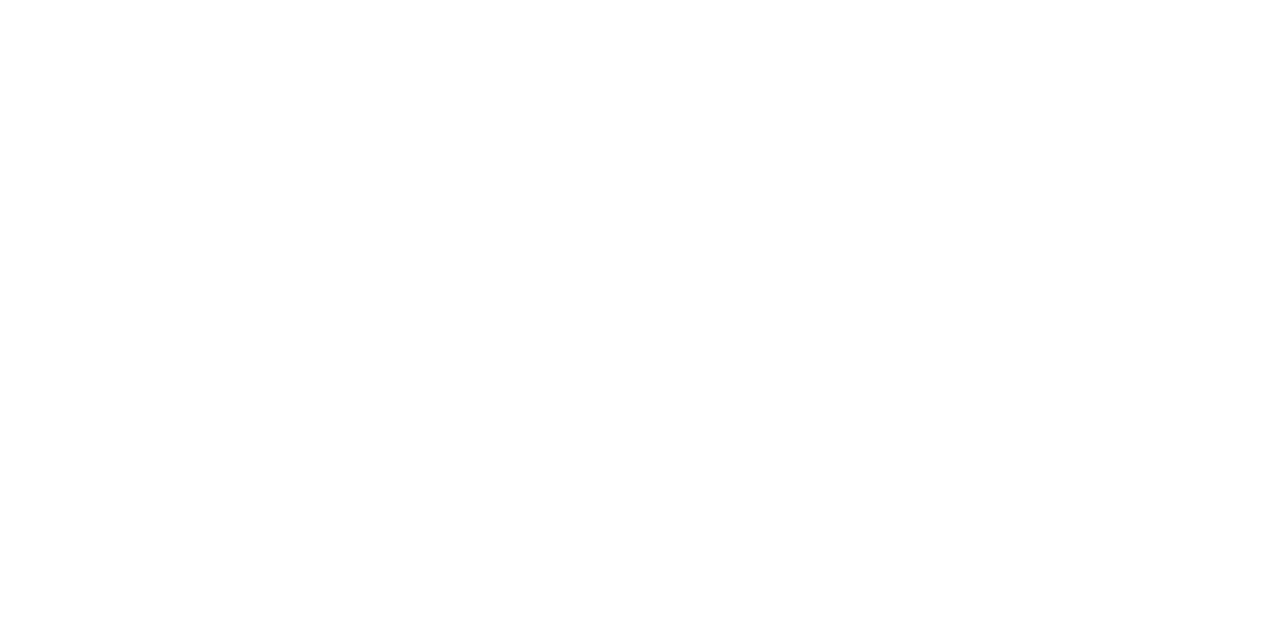
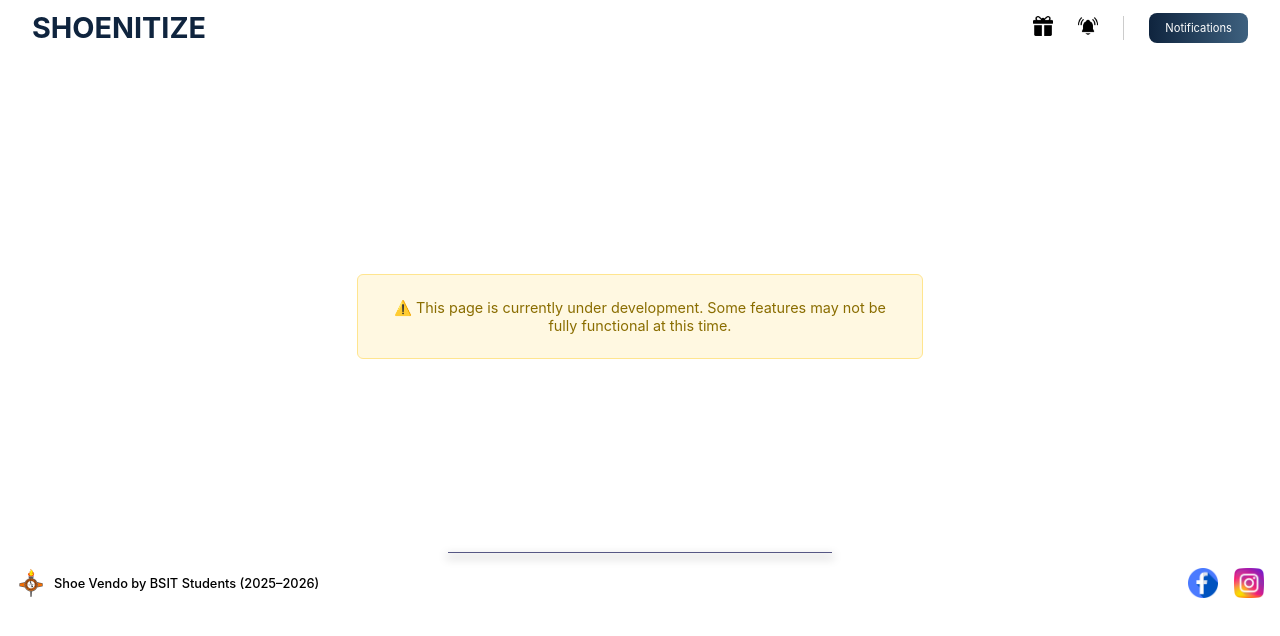
Before and after one commit to JosePanoy/Web-App-Shoe-Vendo, a React (Vite) app in the folder frontend/: page /gifts in a window 1280 px wide. Before the commit this address had no page. Shown: the top 636 px of the page. Built offline with nearby package versions, Linux system fonts and the light colour scheme.

Commit message:
added main sub pages for temporary

```diff
--- a/frontend/src/assets/css/Landing-Page-CSSS/landing-page-main-nav.css
+++ b/frontend/src/assets/css/Landing-Page-CSSS/landing-page-main-nav.css
@@ -45,9 +45,11 @@
     border: none;
     padding: 8px 16px;
     border-radius: 8px;
-    font-weight: 500;
+    font-weight: 400;
     cursor: pointer;
     transition: box-shadow 0.3s ease;
+    text-decoration: none;
+    font-size: 0.7rem;
 }
 
 @keyframes landing-nav-wiggle {
--- /dev/null
+++ b/frontend/src/assets/css/main-sub-pages/gift-page.css
@@ -0,0 +1,24 @@
+.gift-page__container {
+  display: flex;
+  justify-content: center;
+  align-items: center;
+  padding: 1rem;
+  min-height: 40vh;
+  width: 70%;
+  height: 50vh;
+  margin: 100px auto;
+  margin-bottom: 20px;
+}
+
+.gift-page__message {
+  background-color: #fff8e1;
+  color: #8a6d00;
+  cursor: default;
+  padding: 1.5rem 2rem;
+  border: 1px solid #ffe58f;
+  border-radius: 6px;
+  font-size: 0.9rem;
+  text-align: center;
+  max-width: 500px;
+  width: 100%;
+}
--- /dev/null
+++ b/frontend/src/assets/css/main-sub-pages/notification-page.css
@@ -0,0 +1,24 @@
+.notification-page__container {
+  display: flex;
+  justify-content: center;
+  align-items: center;
+  padding: 1rem;
+  min-height: 40vh;
+  width: 70%;
+  height: 50vh;
+  margin: 100px auto;
+  margin-bottom: 20px;
+}
+
+.notification-page__message {
+  background-color: #fff8e1;
+  color: #8a6d00;
+  cursor: default;
+  padding: 1.5rem 2rem;
+  border: 1px solid #ffe58f;
+  border-radius: 6px;
+  font-size: 0.9rem;
+  text-align: center;
+  max-width: 500px;
+  width: 100%;
+}
--- /dev/null
+++ b/frontend/src/assets/css/main-sub-pages/update-page.css
@@ -0,0 +1,24 @@
+.update-page__container {
+  display: flex;
+  justify-content: center;
+  align-items: center;
+  padding: 1rem;
+  min-height: 40vh;
+  width: 70%;
+  height: 50vh;
+  margin: 100px auto;
+  margin-bottom: 20px;
+}
+
+.update-page__message {
+  background-color: #fff8e1;
+  color: #8a6d00;
+  cursor: default;
+  padding: 1.5rem 2rem;
+  border: 1px solid #ffe58f;
+  border-radius: 6px;
+  font-size: 0.9rem;
+  text-align: center;
+  max-width: 500px;
+  width: 100%;
+}
--- a/frontend/src/assets/css/resuable-components/main-footer.css
+++ b/frontend/src/assets/css/resuable-components/main-footer.css
@@ -48,9 +48,24 @@
 }
 
 .main-footer__icon {
-  width: 24px;
-  height: 24px;
+  width: 30px;
+  height: 30px;
+  cursor: pointer;
+  transition: transform 0.3s ease;
 }
+
+.main-footer__icon:hover {
+  animation: wiggle 0.6s ease-in-out;
+}
+
+@keyframes wiggle {
+  0% { transform: rotate(0deg); }
+  25% { transform: rotate(5deg); }
+  50% { transform: rotate(-5deg); }
+  75% { transform: rotate(3deg); }
+  100% { transform: rotate(0deg); }
+}
+
 
 @media (max-width: 720px) {
   .main-footer {
--- a/frontend/src/components/Landing-Page/main-nav.jsx
+++ b/frontend/src/components/Landing-Page/main-nav.jsx
@@ -1,21 +1,33 @@
-import React from 'react'
+import React from "react";
 import { Link } from "react-router-dom";
-import NotifIcon from "../../assets/icons/notification.png"
-import GiftBoxIcon from "../../assets/icons/giftbox.png"
-import "../../assets/css/Landing-Page-CSSS/landing-page-main-nav.css"
+import NotifIcon from "../../assets/icons/notification.png";
+import GiftBoxIcon from "../../assets/icons/giftbox.png";
+import "../../assets/css/Landing-Page-CSSS/landing-page-main-nav.css";
 
 function LandingPageMainNav() {
   return (
     <nav className="landing-nav-container">
-      <Link to="/" className="landing-nav-logo">SHOENITIZE</Link>
+      <Link to="/" className="landing-nav-logo">
+        SHOENITIZE
+      </Link>
       <div className="landing-nav-icons">
-        <img src={GiftBoxIcon} alt="gift" className="landing-nav-icon" />
-        <img src={NotifIcon} alt="notification" className="landing-nav-icon" />
+        <Link to="/gifts">
+          <img src={GiftBoxIcon} alt="gift" className="landing-nav-icon" />
+        </Link>
+
+        <Link to="/updates">
+          <img
+            src={NotifIcon}
+            alt="notification"
+            className="landing-nav-icon"
+          />
+        </Link>
+
         <div className="landing-nav-divider" />
-        <button className="landing-nav-btn">Notifications</button>
+        <Link to="/notification "button className="landing-nav-btn">Notifications</Link>
       </div>
     </nav>
-  )
+  );
 }
 
-export default LandingPageMainNav
+export default LandingPageMainNav;
--- /dev/null
+++ b/frontend/src/components/main-sub-pages/gift-page.jsx
@@ -0,0 +1,28 @@
+import React from "react";
+import { motion } from "framer-motion";
+import "../../assets/css/main-sub-pages/gift-page.css";
+import LandingPageMainNav from "../Landing-Page/main-nav";
+import MainFooter from "../resuable-components/main-footer";
+
+function GiftPage() {
+  return (
+    <>
+      <LandingPageMainNav />
+      <div className="gift-page__container">
+        <motion.div
+          className="gift-page__message"
+          initial={{ opacity: 0, y: 80 }}
+          whileInView={{ opacity: 1, y: 0 }}
+          transition={{ duration: 1, delay: 0.5 }}
+          viewport={{ once: false, amount: 0.6 }}
+        >
+          ⚠️ This page is currently under development. Some features may not be
+          fully functional at this time.
+        </motion.div>
+      </div>
+      <MainFooter />
+    </>
+  );
+}
+
+export default GiftPage;
--- /dev/null
+++ b/frontend/src/components/main-sub-pages/notification-page.jsx
@@ -0,0 +1,28 @@
+import React from "react";
+import { motion } from "framer-motion";
+import "../../assets/css/main-sub-pages/notification-page.css";
+import LandingPageMainNav from "../Landing-Page/main-nav";
+import MainFooter from "../resuable-components/main-footer";
+
+function NotificationPage() {
+  return (
+    <>
+      <LandingPageMainNav />
+      <div className="notification-page__container">
+        <motion.div
+          className="notification-page__message"
+          initial={{ opacity: 0, y: 80 }}
+          whileInView={{ opacity: 1, y: 0 }}
+          transition={{ duration: 1, delay: 0.5 }}
+          viewport={{ once: false, amount: 0.6 }}
+        >
+          ⚠️ This page is currently under development. Some features may not be
+          fully functional at this time.
+        </motion.div>
+      </div>
+      <MainFooter />
+    </>
+  );
+}
+
+export default NotificationPage;
--- /dev/null
+++ b/frontend/src/components/main-sub-pages/update-page.jsx
@@ -0,0 +1,27 @@
+import React from 'react';
+import { motion } from "framer-motion";
+import LandingPageMainNav from "../Landing-Page/main-nav";
+import MainFooter from "../resuable-components/main-footer";
+import "../../assets/css/main-sub-pages/update-page.css";
+
+function UpdatePage() {
+  return (
+    <>
+      <LandingPageMainNav />
+      <div className="update-page__container">
+        <motion.div
+          className="update-page__message"
+          initial={{ opacity: 0, y: 80 }}
+          whileInView={{ opacity: 1, y: 0 }}
+          transition={{ duration: 1, delay: 0.5 }}
+          viewport={{ once: false, amount: 0.6 }}
+        >
+          ⚠️ This page is currently under development. Some features may not be fully functional at this time.
+        </motion.div>
+      </div>
+      <MainFooter />
+    </>
+  );
+}
+
+export default UpdatePage;
--- a/frontend/src/components/resuable-components/main-footer.jsx
+++ b/frontend/src/components/resuable-components/main-footer.jsx
@@ -41,9 +41,9 @@ function MainFooter() {
           src={FBLogo}
           alt="Facebook"
           className="main-footer__icon"
-          initial={{ opacity: 0, y: 80 }}
+          initial={{ opacity: 0, y: 70 }}
           whileInView={{ opacity: 1, y: 0 }}
-          transition={{ duration: 0.8, delay: 1.2 }}
+          transition={{ duration: 0.8, delay: 0.9 }}
           viewport={{ once: false, amount: 0.6 }}
         />
 
@@ -51,9 +51,9 @@ function MainFooter() {
           src={InstagramLogo}
           alt="Instagram"
           className="main-footer__icon"
-          initial={{ opacity: 0, y: 80 }}
+          initial={{ opacity: 0, y: 70 }}
           whileInView={{ opacity: 1, y: 0 }}
-          transition={{ duration: 0.8, delay: 1.4 }}
+          transition={{ duration: 0.8, delay: 1 }}
           viewport={{ once: false, amount: 0.6 }}
         />
       </div>
--- a/frontend/src/main.jsx
+++ b/frontend/src/main.jsx
@@ -5,6 +5,9 @@ import { BrowserRouter, Routes, Route } from 'react-router-dom'
 import App from './App'
 import MainContentProcess from './components/process_page_components/main_content_process'
 import './index.css'
+import NotificationPage from './components/main-sub-pages/notification-page'
+import GiftPage from './components/main-sub-pages/gift-page'
+import UpdatePage from './components/main-sub-pages/update-page'
 
 const root = ReactDOM.createRoot(document.getElementById('root'))
 
@@ -14,6 +17,9 @@ root.render(
       <Routes>
         <Route path="/" element={<App />} />
         <Route path="/enter-gmail" element={<MainContentProcess />} />
+        <Route path="/notification" element={<NotificationPage />} />
+        <Route path="/updates" element={<UpdatePage />} />
+        <Route path="/gifts" element={<GiftPage />} />
       </Routes>
     </BrowserRouter>
   </React.StrictMode>
```
